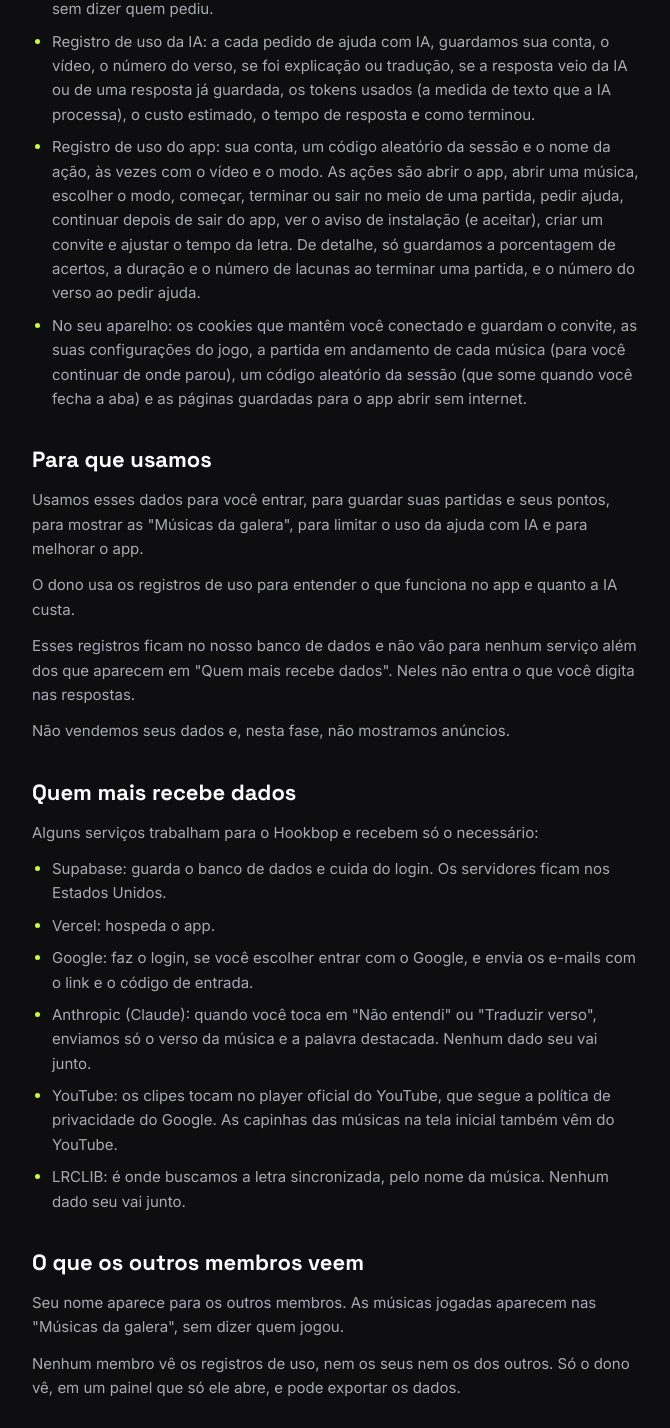
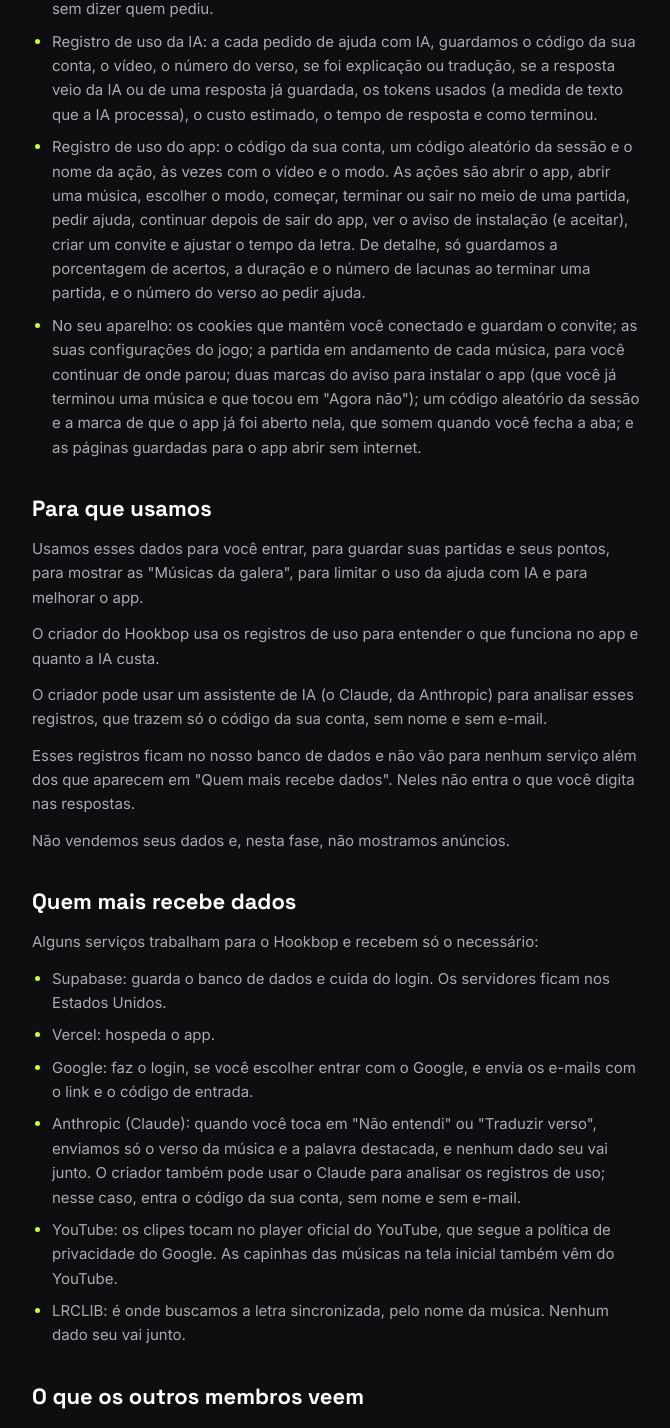
Before and after one commit to DottoLeao/hookbop, a Next.js app: page /privacidade in a window 1280 px wide. Shown: the part 714-2142 px from the top of the page, without its empty margins (304-974 px from the left). Built offline with nearby package versions, Linux system fonts and the light colour scheme.

Commit message:
fix: privacy policy names the creator, discloses AI analysis, covers deletion and all device storage

```diff
--- a/src/app/privacidade/page.tsx
+++ b/src/app/privacidade/page.tsx
@@ -40,6 +40,7 @@ const TOPICS: Topic[] = [
     paragraphs: [
       'privacidade.uso.p1',
       'privacidade.uso.registros',
+      'privacidade.uso.analise',
       'privacidade.uso.registrosLimite',
       'privacidade.uso.p2',
     ],
@@ -62,7 +63,7 @@ const TOPICS: Topic[] = [
     title: 'privacidade.tempo.title',
     paragraphs: ['privacidade.tempo.p1', 'privacidade.tempo.registros', 'privacidade.tempo.aparelho'],
   },
-  { title: 'privacidade.direitos.title', paragraphs: ['privacidade.direitos.p1'] },
+  { title: 'privacidade.direitos.title', paragraphs: ['privacidade.direitos.p1', 'privacidade.direitos.apagar'] },
   { title: 'privacidade.idade.title', paragraphs: ['privacidade.idade.p1'] },
   { title: 'privacidade.mudancas.title', paragraphs: ['privacidade.mudancas.p1'] },
 ];
--- a/src/i18n/pt-BR.ts
+++ b/src/i18n/pt-BR.ts
@@ -309,7 +309,7 @@ export const ptBR = {
   'metricas.priceNote':
     'Custos estimados pelos tokens e pelo preço do {modelo}: {entrada} por milhão de tokens de entrada e {saida} por milhão de saída (preço de {data}).',
 
-  // Política de privacidade (/privacidade). Rascunho para o dono revisar.
+  // Política de privacidade (/privacidade). Rascunho para o criador revisar.
   'privacidade.link': 'Privacidade',
   'privacidade.title': 'Política de privacidade',
   'privacidade.updated': 'Atualizada em 25 de outubro de 2026.',
@@ -331,17 +331,19 @@ export const ptBR = {
   'privacidade.guarda.ajuda':
     'Pedidos de ajuda: a hora e o tipo de cada "Não entendi" ou "Traduzir verso", para controlar o limite por hora. As explicações e traduções ficam guardadas por verso, sem dizer quem pediu.',
   'privacidade.guarda.usoIa':
-    'Registro de uso da IA: a cada pedido de ajuda com IA, guardamos sua conta, o vídeo, o número do verso, se foi explicação ou tradução, se a resposta veio da IA ou de uma resposta já guardada, os tokens usados (a medida de texto que a IA processa), o custo estimado, o tempo de resposta e como terminou.',
+    'Registro de uso da IA: a cada pedido de ajuda com IA, guardamos o código da sua conta, o vídeo, o número do verso, se foi explicação ou tradução, se a resposta veio da IA ou de uma resposta já guardada, os tokens usados (a medida de texto que a IA processa), o custo estimado, o tempo de resposta e como terminou.',
   'privacidade.guarda.usoApp':
-    'Registro de uso do app: sua conta, um código aleatório da sessão e o nome da ação, às vezes com o vídeo e o modo. As ações são abrir o app, abrir uma música, escolher o modo, começar, terminar ou sair no meio de uma partida, pedir ajuda, continuar depois de sair do app, ver o aviso de instalação (e aceitar), criar um convite e ajustar o tempo da letra. De detalhe, só guardamos a porcentagem de acertos, a duração e o número de lacunas ao terminar uma partida, e o número do verso ao pedir ajuda.',
+    'Registro de uso do app: o código da sua conta, um código aleatório da sessão e o nome da ação, às vezes com o vídeo e o modo. As ações são abrir o app, abrir uma música, escolher o modo, começar, terminar ou sair no meio de uma partida, pedir ajuda, continuar depois de sair do app, ver o aviso de instalação (e aceitar), criar um convite e ajustar o tempo da letra. De detalhe, só guardamos a porcentagem de acertos, a duração e o número de lacunas ao terminar uma partida, e o número do verso ao pedir ajuda.',
   'privacidade.guarda.aparelho':
-    'No seu aparelho: os cookies que mantêm você conectado e guardam o convite, as suas configurações do jogo, a partida em andamento de cada música (para você continuar de onde parou), um código aleatório da sessão (que some quando você fecha a aba) e as páginas guardadas para o app abrir sem internet.',
+    'No seu aparelho: os cookies que mantêm você conectado e guardam o convite; as suas configurações do jogo; a partida em andamento de cada música, para você continuar de onde parou; duas marcas do aviso para instalar o app (que você já terminou uma música e que tocou em "Agora não"); um código aleatório da sessão e a marca de que o app já foi aberto nela, que somem quando você fecha a aba; e as páginas guardadas para o app abrir sem internet.',
 
   'privacidade.uso.title': 'Para que usamos',
   'privacidade.uso.p1':
     'Usamos esses dados para você entrar, para guardar suas partidas e seus pontos, para mostrar as "Músicas da galera", para limitar o uso da ajuda com IA e para melhorar o app.',
   'privacidade.uso.registros':
-    'O dono usa os registros de uso para entender o que funciona no app e quanto a IA custa.',
+    'O criador do Hookbop usa os registros de uso para entender o que funciona no app e quanto a IA custa.',
+  'privacidade.uso.analise':
+    'O criador pode usar um assistente de IA (o Claude, da Anthropic) para analisar esses registros, que trazem só o código da sua conta, sem nome e sem e-mail.',
   'privacidade.uso.registrosLimite':
     'Esses registros ficam no nosso banco de dados e não vão para nenhum serviço além dos que aparecem em "Quem mais recebe dados". Neles não entra o que você digita nas respostas.',
   'privacidade.uso.p2': 'Não vendemos seus dados e, nesta fase, não mostramos anúncios.',
@@ -353,7 +355,7 @@ export const ptBR = {
   'privacidade.terceiros.google':
     'Google: faz o login, se você escolher entrar com o Google, e envia os e-mails com o link e o código de entrada.',
   'privacidade.terceiros.anthropic':
-    'Anthropic (Claude): quando você toca em "Não entendi" ou "Traduzir verso", enviamos só o verso da música e a palavra destacada. Nenhum dado seu vai junto.',
+    'Anthropic (Claude): quando você toca em "Não entendi" ou "Traduzir verso", enviamos só o verso da música e a palavra destacada, e nenhum dado seu vai junto. O criador também pode usar o Claude para analisar os registros de uso; nesse caso, entra o código da sua conta, sem nome e sem e-mail.',
   'privacidade.terceiros.youtube':
     'YouTube: os clipes tocam no player oficial do YouTube, que segue a política de privacidade do Google. As capinhas das músicas na tela inicial também vêm do YouTube.',
   'privacidade.terceiros.lrclib': 'LRCLIB: é onde buscamos a letra sincronizada, pelo nome da música. Nenhum dado seu vai junto.',
@@ -362,7 +364,7 @@ export const ptBR = {
   'privacidade.membros.p1':
     'Seu nome aparece para os outros membros. As músicas jogadas aparecem nas "Músicas da galera", sem dizer quem jogou.',
   'privacidade.membros.registros':
-    'Nenhum membro vê os registros de uso, nem os seus nem os dos outros. Só o dono vê, em um painel que só ele abre, e pode exportar os dados.',
+    'Nenhum membro vê os registros de uso, nem os seus nem os dos outros. Só o criador do Hookbop vê, em um painel que só ele abre, e pode exportar os dados.',
 
   'privacidade.tempo.title': 'Por quanto tempo',
   'privacidade.tempo.p1':
@@ -375,6 +377,7 @@ export const ptBR = {
   'privacidade.direitos.title': 'Seus direitos',
   'privacidade.direitos.p1':
     'Pela Lei Geral de Proteção de Dados (LGPD), você pode pedir para ver, corrigir, apagar ou levar os seus dados. É só escrever para o e-mail de contato acima. Respondemos em até 15 dias.',
+  'privacidade.direitos.apagar': 'Quando você pede para apagar seus dados, os registros de uso também são apagados.',
 
   'privacidade.idade.title': 'Idade',
   'privacidade.idade.p1':
```
Also changed, not shown: 2 other files (tests, documents, lock files or other folders).
